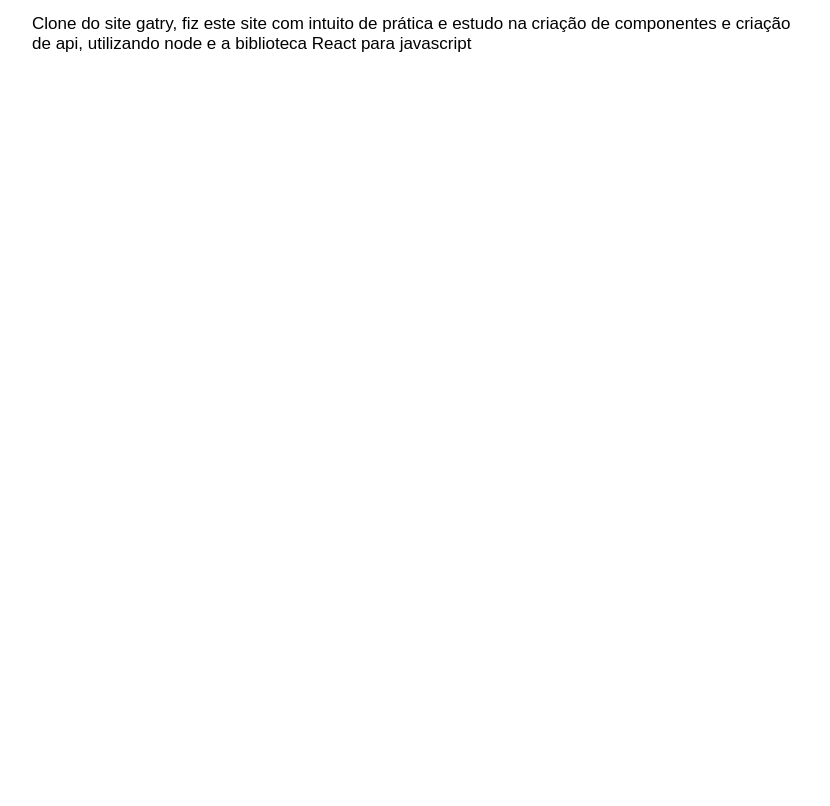
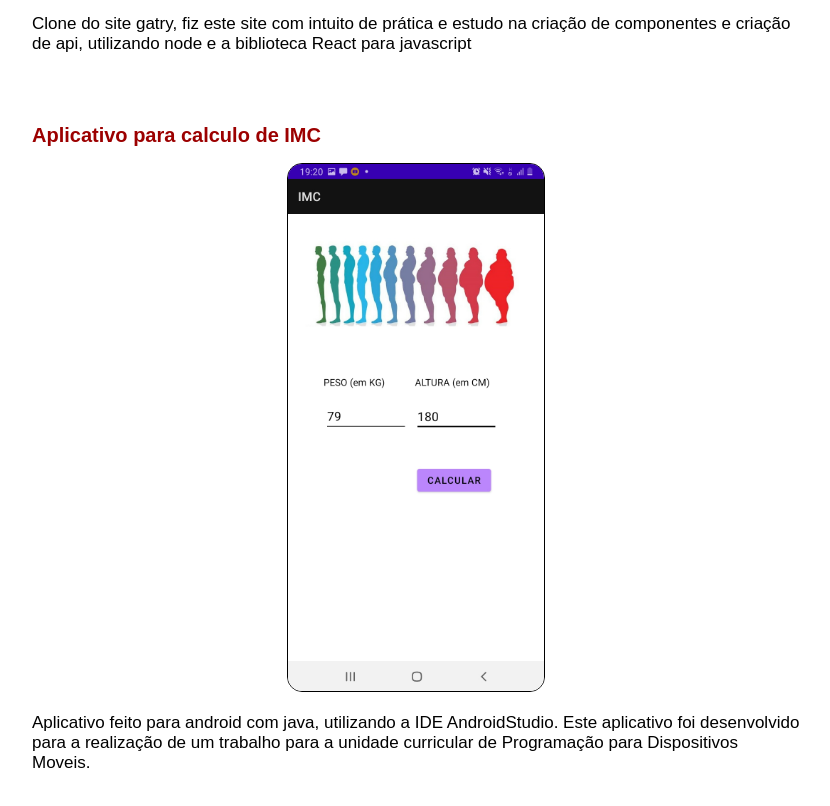
Before and after one commit to LucasVicenti12/Meu-Site, a plain HTML site: page repositorios.html in a window 1280 px wide. Shown: the part 660-1466 px from the top of the page, without its empty margins (104-934 px from the left). Before the commit the page ends 1007 px from the top, so only its background shows below. Drawn offline with Linux system fonts and the light colour scheme.

Commit message:
Add informations

```diff
--- a/repositorios.html
+++ b/repositorios.html
@@ -7,18 +7,7 @@
     <link rel="stylesheet" href="styles/style_repositorios.css">
     <title>Document</title>
 </head>
-<script type="text/javascript">
-    arrayImages = new Array("images/mainTela_CloneGatry.png", "images/AddTela_CloneGatry.png")
-    function slide1(){
-        document.getElementById('img-id').src=arrayImages[0]
-        setTimeout("slide2()", 3000)
-    }
-    function slide2(){
-        document.getElementById('img-id').src=arrayImages[1]
-        setTimeout("slide1()", 3000)
-    }
-</script>
-<body onLoad="slide1()" >
+<body onLoad="slide1(), slide3()" >
     <h1>Meus repositórios GitHub</h1>
     <a href="https://github.com/LucasVicenti12?tab=repositories" target="_blank" rel="noopener noreferrer">LucasVicenti12</a>
     <br><br>
@@ -27,7 +16,12 @@
         <h2>Clone Gatry</h2>
         <img id="img-id">
         <p class="p-texto">Clone do site gatry, fiz este site com intuito de prática e estudo na criação de componentes e criação de api, utilizando node e a biblioteca React para javascript</p>
-        <br><br><br><br><br><br>
+        <br><br>
+        <h2>Aplicativo para calculo de IMC</h2>
+        <img id="img-id2">
+        <p class="p-texto">Aplicativo feito para android com java, utilizando a IDE AndroidStudio. Este aplicativo foi desenvolvido para a realização de um trabalho para a unidade curricular de Programação para Dispositivos Moveis.</p>
+        <br><br><br><br>
     </div>
+    <script src="repositorios.js"></script>
 </body>
 </html>
--- /dev/null
+++ b/repositorios.js
@@ -0,0 +1,22 @@
+arrayImages = new Array("images/mainTela_CloneGatry.png", "images/AddTela_CloneGatry.png")
+function slide1(){
+    document.getElementById('img-id').src=arrayImages[0]
+    setTimeout("slide2()", 3000)
+}
+function slide2(){
+    document.getElementById('img-id').src=arrayImages[1]
+    setTimeout("slide1()", 3000)
+}
+arrayImages2 = new Array("images/imc_1.jpeg", "images/imc_2.jpeg", "images/imc_3.jpeg")
+function slide3(){
+    document.getElementById('img-id2').src=arrayImages2[0]
+    setTimeout("slide4()", 3000)
+}
+function slide4(){
+    document.getElementById('img-id2').src=arrayImages2[1]
+    setTimeout("slide5()", 3000)
+}
+function slide5(){
+    document.getElementById('img-id2').src=arrayImages2[2]
+    setTimeout("slide3()", 3000)
+}
--- a/styles/style_repositorios.css
+++ b/styles/style_repositorios.css
@@ -22,21 +22,27 @@ img{
     border-radius: 15px;
     animation: imageOpacity 3s infinite;
 }
+#img-id2{
+    width: 20vw;
+}
 .div-projetos{
     position: relative;
     left: 10vw;
     width: 60vw;
-    height: 100vh;
+    height: 200vh;
+    text-align: center;
 }
 h2{
     color: rgb(156, 0, 0);
     font-family: Arial;
     font-size: 20px;
+    text-align: left;
 }
 .p-texto{
     color: black;
     font-family: Arial;
     font-size: 17px;
+    text-align: left;
 }
 
 @keyframes link_git{
```
Also changed, not shown: images/imc_1.jpeg (added), images/imc_2.jpeg (added), images/imc_3.jpeg (added).
